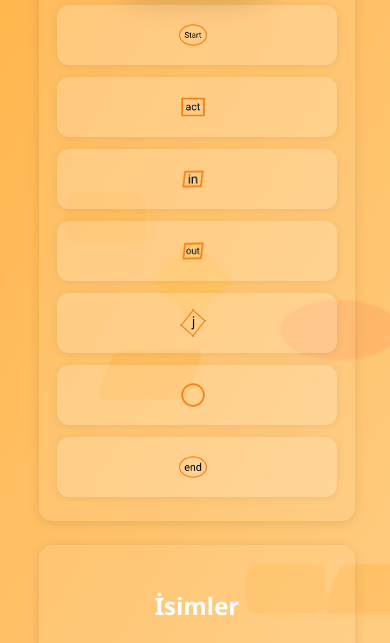
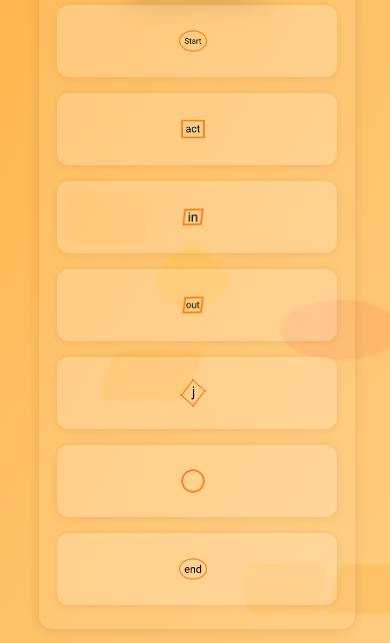
Before and after one commit to oguuzw/YgtMiniOyunlar, a plain HTML site: page docs/flowchart.html in a window 390 px wide. Shown: the part 196-839 px from the top of the page. Drawn offline with Linux system fonts and the light colour scheme.

Commit message:
telefon 7

```diff
--- a/docs/styles/flowchart.css
+++ b/docs/styles/flowchart.css
@@ -65,13 +65,13 @@ html, body {
         padding: 16px 6px;
     }
     .box {
-        font-size: 1.25rem;
-        min-width: 80px;
-        min-height: 56px;
-        padding: 18px 8px;
+        font-size: 1.7rem !important;
+        min-width: 120px !important;
+        min-height: 70px !important;
+        padding: 18px 8px !important;
     }
     #image-boxes, #name-boxes {
-        gap: 10px;
+        gap: 16px !important;
     }
     #home-btn {
         top: 12px;
```
